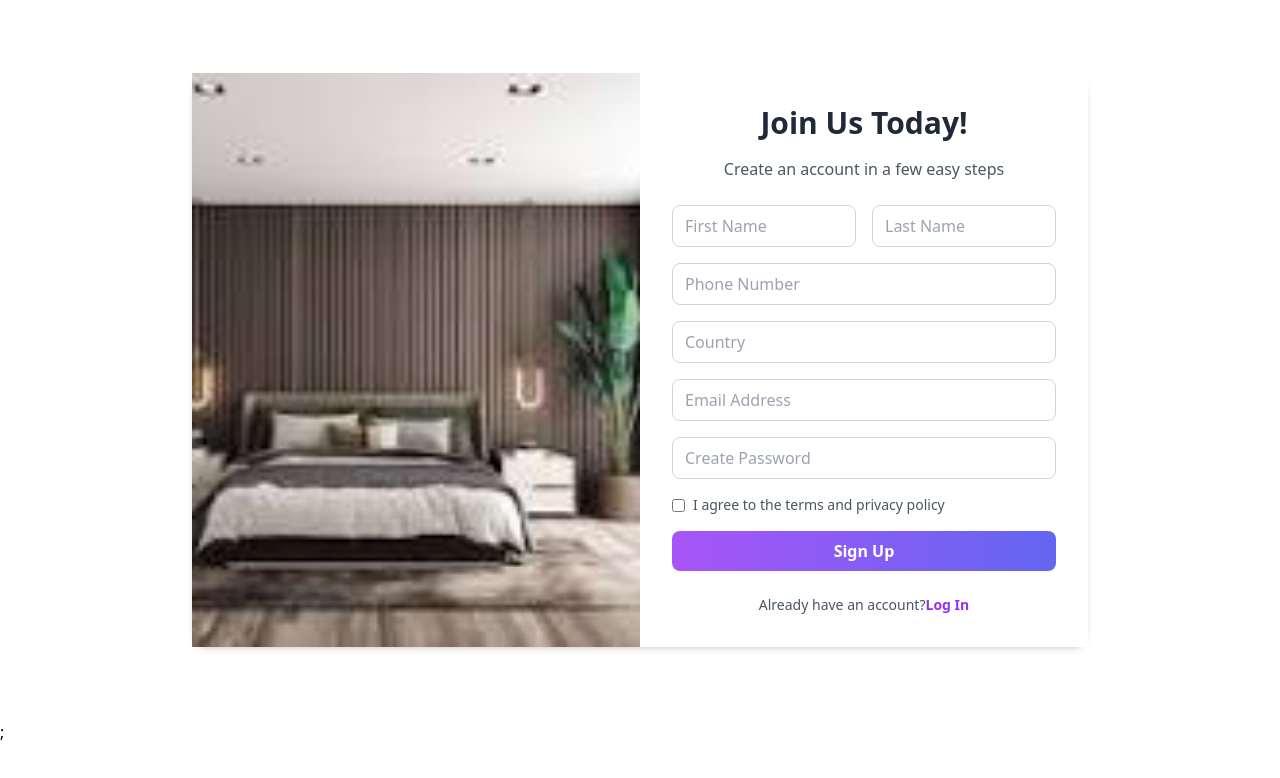
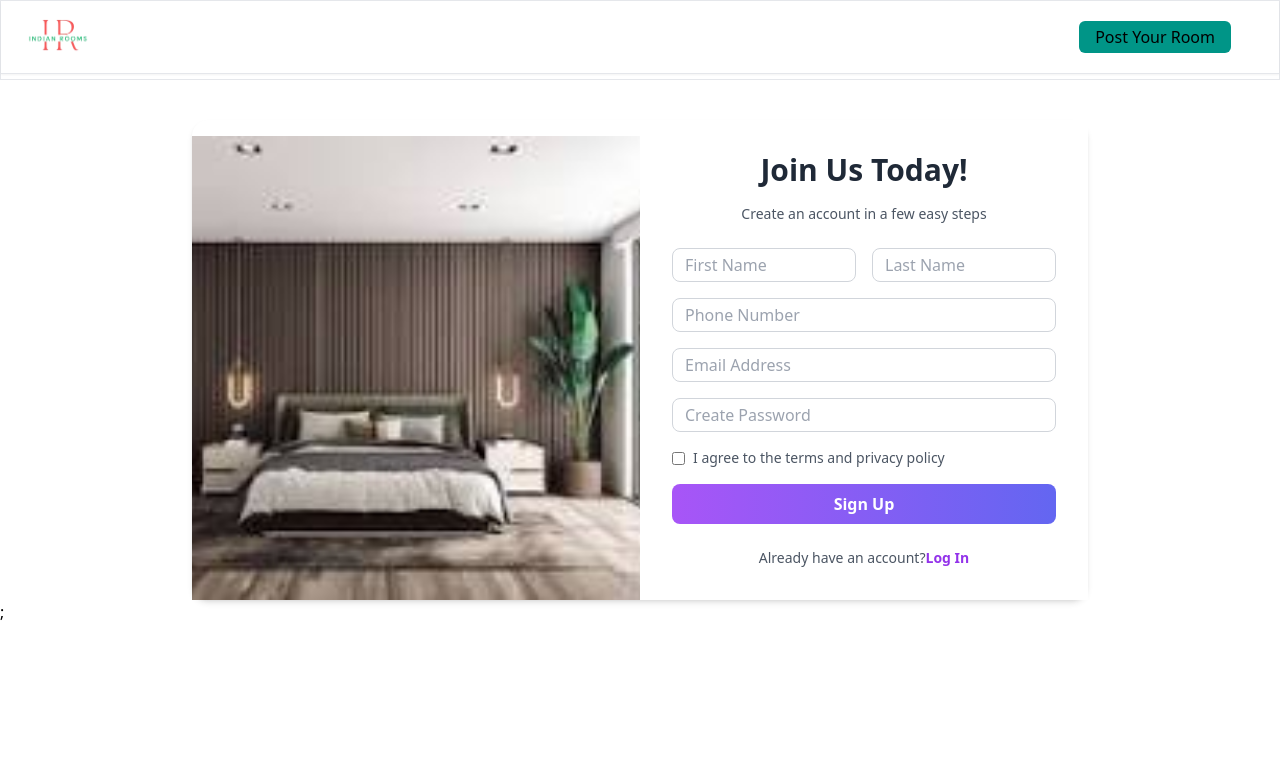
Before and after one commit to Pradh123/roomcreator, a Next.js app: page /admin/sign-up in a window 1280 px wide. Shown: the top 778 px of the page. Built offline with nearby package versions, Linux system fonts and the light colour scheme.

Commit message:
pradhumn verma push the code

```diff
--- a/src/components/Header/Header.jsx
+++ b/src/components/Header/Header.jsx
@@ -3,14 +3,14 @@
 import React from "react";
 const Header = () => {
   return (
-    <header className="z-50 sticky top-0  h-[10vh]  border border-blue-500">
+    <header className="z-50 sticky top-0  h-[10vh]  border ">
       <div className="flex flex-wrap items-center justify-between p-4  bg-white shadow-sm border-b">
         <div className="flex  items-center flex-shrink-0">
           <Link href="/">
             <Image
               src="/logo.png"
-              alt="NoBroker Logo"
-              className="h-20 w-20 md:h-10 lg:h-10"
+              alt="Indian Room Logo"
+              className="h-10 w-20  md:h-10 lg:h-10"
               height={500}
               width={500}
               priority // Optional: For performance optimization
@@ -18,10 +18,10 @@
           </Link>
         </div>
 
-        <div className="flex items-center space-x-4 mt-4 lg:mt-0">
+        <div className="flex items-center space-x-4 mt-2 md:mt-4 lg:mt-0">
           <Link
             href="/admin/sign-up"
-            className=" bg-[#009587] px-4 mx-8 py-1 rounded-md hover:bg-[#007a6f] "
+            className=" bg-[#009587] px-4 mx-1 md:mx-8 py-1 rounded-md hover:bg-[#007a6f] "
           >
             Post Your Room
           </Link>
--- a/src/pages/admin/sign-up.jsx
+++ b/src/pages/admin/sign-up.jsx
@@ -1,128 +1,4 @@
-// import { formOpen } from "@/store/signUpSlice";
-// import { useRouter } from "next/router";
-// import React, { useEffect, useState } from "react";
-// import { useDispatch, useSelector } from "react-redux";
-
-// const UserAdminForm = () => {
-//   const [formType, setFormType] = useState("signup");
-//   const [showPass, setShowPass] = useState(false);
-//   const router = useRouter();
-//   const toggle = useSelector((store) => store.signup.togle);
-//   const dispatch = useDispatch();
-//   console.log("togle", toggle);
-//   useEffect(() => {
-//     if (toggle) {
-//       router.push("/admin");
-//     } else {
-//       router.push("/admin/sign-up");
-//     }
-//   }, [toggle]);
-
-//   const handleSubmit = (e) => {
-//     e.preventDefault();
-//     dispatch(formOpen());
-//   };
-
-//   return (
-//     <div className="flex items-center justify-center mt-8">
-//       <div className="bg-white p-8 rounded-lg shadow-lg w-96">
-//         <div className="flex justify-between items-center mb-4">
-//           {formType === "signup" && (
-//             <h2 className="text-2xl font-semibold text-[#fd3752]">
-//               Registration Form
-//             </h2>
-//           )}
-//           {formType === "signin" && (
-//             <h2 className="text-2xl font-semibold text-[#fd3752]">
-//               Login Form
-//             </h2>
-//           )}
-//         </div>
-//         <form onSubmit={handleSubmit}>
-//           {formType === "signup" && (
-//             <div className="mb-4">
-//               <input
-//                 type="text"
-//                 placeholder="Name"
-//                 className="w-full p-2 border-b-2 border-gray-300 focus:outline-none focus:border-[#fd3752]"
-//               />
-//             </div>
-//           )}
-//           <div className="mb-4">
-//             <input
-//               type="email"
-//               placeholder="Email address"
-//               className="w-full p-2 border-b-2 border-gray-300 focus:outline-none focus:border-[#fd3752]"
-//             />
-//           </div>
-//           {formType === "signup" && (
-//             <>
-//               <div className="mb-4">
-//                 <input
-//                   type="text"
-//                   placeholder="Country"
-//                   className="w-full p-2 border-b-2 border-gray-300 focus:outline-none focus:border-[#fd3752]"
-//                 />
-//               </div>
-//               <div className="mb-4">
-//                 <input
-//                   type="text"
-//                   placeholder="Phone"
-//                   className="w-full p-2 border-b-2 border-gray-300 focus:outline-none focus:border-[#fd3752]"
-//                 />
-//               </div>
-//             </>
-//           )}
-//           <div className="mb-4 relative">
-//             <input
-//               type={showPass ? "text" : "password"}
-//               placeholder="Password"
-//               className="w-full p-2 border-b-2 border-gray-300 focus:outline-none focus:border-[#fd3752]"
-//             />
-//             <button
-//               type="button"
-//               onClick={() => setShowPass(!showPass)}
-//               className="absolute right-2 top-2 text-gray-500"
-//             >
-//               {showPass ? "Hide" : "Show"}
-//             </button>
-//           </div>
-//           <button
-//             type="submit"
-//             className="w-full bg-[#fd3752] text-white py-2 rounded-lg hover:bg-[#791b27]"
-//           >
-//             {formType === "signup" ? "CREATE ACCOUNT" : "LOGIN"}
-//           </button>
-//         </form>
-//         {formType === "signup" && (
-//           <div className="text-center flex gap-5 text-gray-400 text-sm mt-4">
-//             <p>Already have an account?</p>
-//             <span
-//               onClick={() => setFormType("signin")}
-//               className="text-[#fd3752] cursor-pointer"
-//             >
-//               Log in
-//             </span>
-//           </div>
-//         )}
-//         {formType === "signin" && (
-//           <div className="text-center flex gap-5 text-gray-400 text-sm mt-4">
-//             <p>Create an account?</p>
-//             <span
-//               onClick={() => setFormType("signup")}
-//               className="text-[#fd3752] cursor-pointer"
-//             >
-//               Register
-//             </span>
-//           </div>
-//         )}
-//       </div>
-//     </div>
-//   );
-// };
-
-// export default UserAdminForm;
-
+import Header from "@/components/Header/Header";
 import Image from "next/image";
 import React, { useState } from "react";
 
@@ -161,12 +37,15 @@
   };
 
   return (
-    <div className="flex h-[90vh]  items-center justify-center">
+    <div>
+      <Header />
+
+      <div className="flex mt-3 md:mt-10 items-center justify-center">
         {/* Centering the container */}
-      <div className="grid grid-cols-1 lg:grid-cols-2 bg-white shadow-md rounded-2xl w-full max-w-4xl">
+        <div className="grid grid-cols-1 md:grid-cols-2 bg-white md:shadow-md rounded-2xl w-full max-w-4xl">
           {/* Limiting max width */}
           {/* Left Section - Image */}
-        <div className="hidden lg:block">
+          <div className="hidden md:block md:mt-4">
             <Image
               src="/assets/room.jpeg"
               alt="Plant and cozy space"
@@ -177,10 +56,10 @@
           </div>
           {/* Right Section - Form */}
           <div className="p-8 flex flex-col max-w-lg text-center justify-center bg-white">
-          <h2 className="text-3xl font-bold text-gray-800 mb-4 text-center">
+            <h2 className="text-3xl font-bold text-gray-800 mb-3 md:mb-4 text-center">
               {isLogin ? "Welcome Back!" : "Join Us Today!"}
             </h2>
-          <p className="text-gray-600 mb-6 text-center">
+            <p className="text-gray-600 text-sm mb-3 md:mb-6 text-center">
               {isLogin
                 ? "Log in to access your account"
                 : "Create an account in a few easy steps"}
@@ -189,14 +68,14 @@
               {!isLogin && (
                 <>
                   {/* First Name and Last Name */}
-                <div className="flex gap-4">
+                  <div className="flex gap-4 flex-col md:flex-row">
                     <input
                       type="text"
                       name="firstName"
                       value={formData.firstName}
                       onChange={handleChange}
                       placeholder="First Name"
-                    className="w-1/2 border border-gray-300 rounded-lg px-3 py-2 focus:outline-none focus:ring-2 focus:ring-purple-500"
+                      className="w-full md:w-1/2 border border-gray-300 rounded-lg px-3 py-1 focus:outline-none focus:ring-2 focus:ring-purple-500"
                     />
                     <input
                       type="text"
@@ -204,7 +83,7 @@
                       value={formData.lastName}
                       onChange={handleChange}
                       placeholder="Last Name"
-                    className="w-1/2 border border-gray-300 rounded-lg px-3 py-2 focus:outline-none focus:ring-2 focus:ring-purple-500"
+                      className="w-full md:w-1/2 border border-gray-300 rounded-lg px-3 py-1 focus:outline-none focus:ring-2 focus:ring-purple-500"
                     />
                   </div>
 
@@ -215,18 +94,18 @@
                     value={formData.phone}
                     onChange={handleChange}
                     placeholder="Phone Number"
-                  className="w-full border border-gray-300 rounded-lg px-3 py-2 focus:outline-none focus:ring-2 focus:ring-purple-500"
+                    className="w-full border border-gray-300 rounded-lg px-3 py-1 focus:outline-none focus:ring-2 focus:ring-purple-500"
                   />
 
                   {/* Country */}
-                <input
+                  {/* <input
                   type="text"
                   name="country"
                   value={formData.country}
                   onChange={handleChange}
                   placeholder="Country"
-                  className="w-full border border-gray-300 rounded-lg px-3 py-2 focus:outline-none focus:ring-2 focus:ring-purple-500"
-                />
+                  className="w-full border border-gray-300 rounded-lg px-3 py-1 focus:outline-none focus:ring-2 focus:ring-purple-500"
+                /> */}
                 </>
               )}
 
@@ -237,30 +116,29 @@
                 value={formData.email}
                 onChange={handleChange}
                 placeholder="Email Address"
-              className="w-full border border-gray-300 rounded-lg px-3 py-2 focus:outline-none focus:ring-2 focus:ring-purple-500"
+                className="w-full border border-gray-300 rounded-lg px-3 py-1 focus:outline-none focus:ring-2 focus:ring-purple-500"
               />
-
-            {/* Password */}
               <input
                 type="password"
                 name="password"
                 value={formData.password}
                 onChange={handleChange}
                 placeholder={isLogin ? "Password" : "Create Password"}
-              className="w-full border border-gray-300 rounded-lg px-3 py-2 focus:outline-none focus:ring-2 focus:ring-purple-500"
+                className="w-full border border-gray-300 rounded-lg px-3 py-1 focus:outline-none focus:ring-2 focus:ring-purple-500"
               />
 
               {/* Terms and Conditions */}
               {!isLogin && (
                 <div className="flex items-center space-x-2">
                   <input type="checkbox" id="terms" required className="" />
-                <label htmlFor="terms" className="text-gray-600 text-sm">
+                  <label
+                    htmlFor="terms"
+                    className="text-gray-600 text-xs md:text-sm"
+                  >
                     I agree to the terms and privacy policy
                   </label>
                 </div>
               )}
-
-            {/* Submit Button */}
               <button
                 type="submit"
                 className="w-full bg-gradient-to-r from-purple-500 to-indigo-500 hover:opacity-90 text-white font-semibold py-2 rounded-lg  focus:outline-none focus:ring-4 focus:ring-purple-300"
@@ -280,6 +158,7 @@
           </div>
         </div>
       </div>
+    </div>
   );
 };
 
```
Lines whose indentation alone changed are shown as unchanged.
